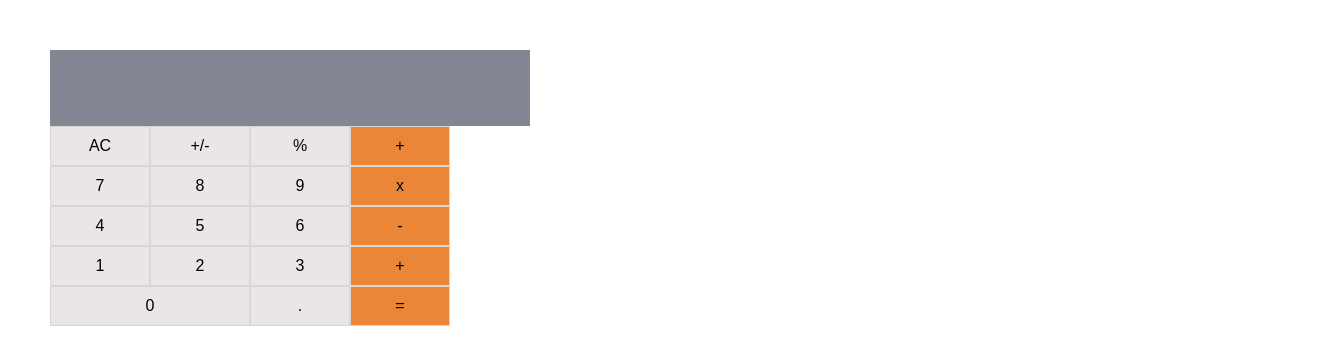
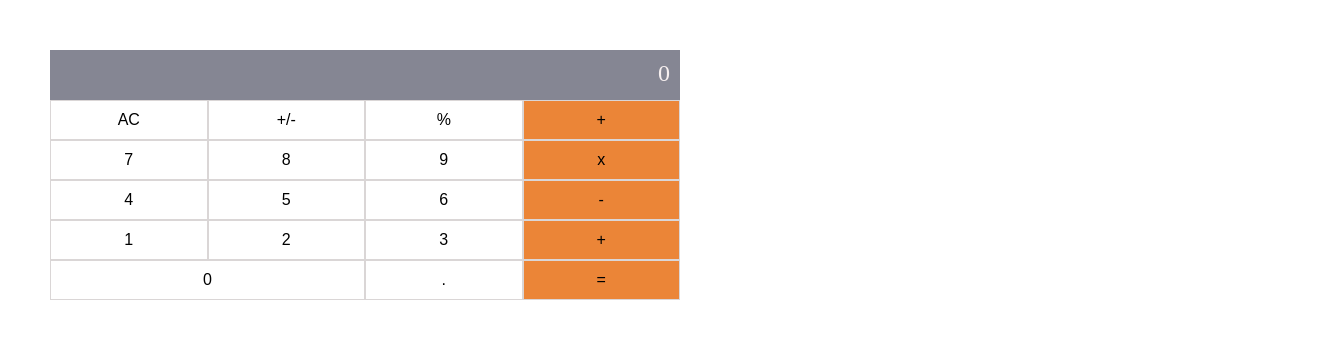
Before and after one commit to Addisu87/math-magicians, a React (Create React App) app: page / in a window 1280 px wide. Shown: the top 364 px of the page, 1320 px wide, since content can reach past the window. Built offline with nearby package versions, Linux system fonts and the light colour scheme.

Commit message:
Modify index.css and Display.js files

```diff
--- a/src/components/Calculator.js
+++ b/src/components/Calculator.js
@@ -1,10 +1,10 @@
 /* eslint-disable react/prefer-stateless-function */
 /* eslint-disable no-useless-constructor */
-import React from 'react';
-import OutputScreen from './OutputScreen';
+import React, { PureComponent } from 'react';
 import Button from './Button';
+import RowDisplay from './RowDisplay';
 
-class Calculator extends React.Component {
+class Calculator extends PureComponent {
   constructor(props) {
     super(props);
   }
@@ -12,7 +12,7 @@
   render() {
     return (
       <div className="container">
-        <OutputScreen />
+        <RowDisplay />
 
         <div className="rowBtn normal">
           <Button type="button" label="AC" />
--- a/src/components/OutputScreen.js
+++ /dev/null
@@ -1,10 +0,0 @@
-import React from 'react';
-import OutputScreenRow from './OutputScreenRow';
-
-const OutputScreen = () => (
-  <div className="screen">
-    <OutputScreenRow />
-  </div>
-);
-
-export default OutputScreen;
--- a/src/components/OutputScreenRow.js
+++ /dev/null
@@ -1,9 +0,0 @@
-import React from 'react';
-
-const OutputScreenRow = () => (
-  <div className="screen-row">
-    <input type="text" readOnly />
-  </div>
-);
-
-export default OutputScreenRow;
--- /dev/null
+++ b/src/components/RowDisplay.js
@@ -0,0 +1,20 @@
+import React, { PureComponent } from 'react';
+
+class RowDisplay extends PureComponent {
+  constructor(props) {
+    super(props);
+    this.state = {
+      display: '0',
+    };
+  }
+
+  render() {
+    const { display } = this.state;
+    return (
+      <div className="screen-row">
+        <span>{display}</span>
+      </div>
+    );
+  }
+}
+export default RowDisplay;
--- a/src/index.css
+++ b/src/index.css
@@ -1,32 +1,38 @@
 :root {
   --screen-color: #858693;
   --dark: #000;
-  --white: #fff;
+  --light: rgb(235, 230, 230);
+  --bg-color: #fff;
   --operator-color: #eb8537;
+  --border-color: rgb(218, 214, 214);
+  --input-active: rgb(120, 80, 80);
 }
 
-* {
+*,
+*::after,
+*::before {
   box-sizing: border-box;
   margin: 0;
   padding: 0;
   border-radius: 0;
 }
 
-#root {
+body {
   text-align: center;
 }
 
 .container {
-  background-color: #fff;
+  background-color: var(--bg-color);
   height: auto;
   margin: 40px;
-  max-width: 480px;
   padding: 10px;
   width: 100%;
+  justify-content: center;
+  align-items: center;
 }
 
 .rowBtn {
-  width: 400px;
+  width: 50%;
   display: grid;
 }
 
@@ -38,23 +44,22 @@
   grid-template-columns: 2fr 1fr 1fr;
 }
 
-.screen-row input {
-  max-width: 480px;
+.screen-row span {
+  width: 50%;
+  display: flex;
+  justify-content: flex-end;
   background-color: var(--screen-color);
   border: 0;
-  color: rgb(146, 143, 143);
+  color: rgb(247, 240, 240);
   padding: 10px;
-  text-align: right;
-  display: flex;
-  justify-content: flex-end;
-  font-size: 2.28rem;
-  height: 76px;
+  font-size: 1.5rem;
+  height: 50px;
 }
 
 input[type='button'] {
   width: 100%;
-  background: rgb(235, 230, 230);
-  border: 1px solid rgb(218, 214, 214);
+  background: var(--light);
+  border: 1px solid var(--border-color);
   color: var(--dark);
   text-align: center;
   display: inline-block;
@@ -65,7 +70,7 @@
 }
 
 input[type='button']:active {
-  background: rgb(120, 80, 80);
+  background: var(--input-active);
 }
 
 input.btn-operator {
```
